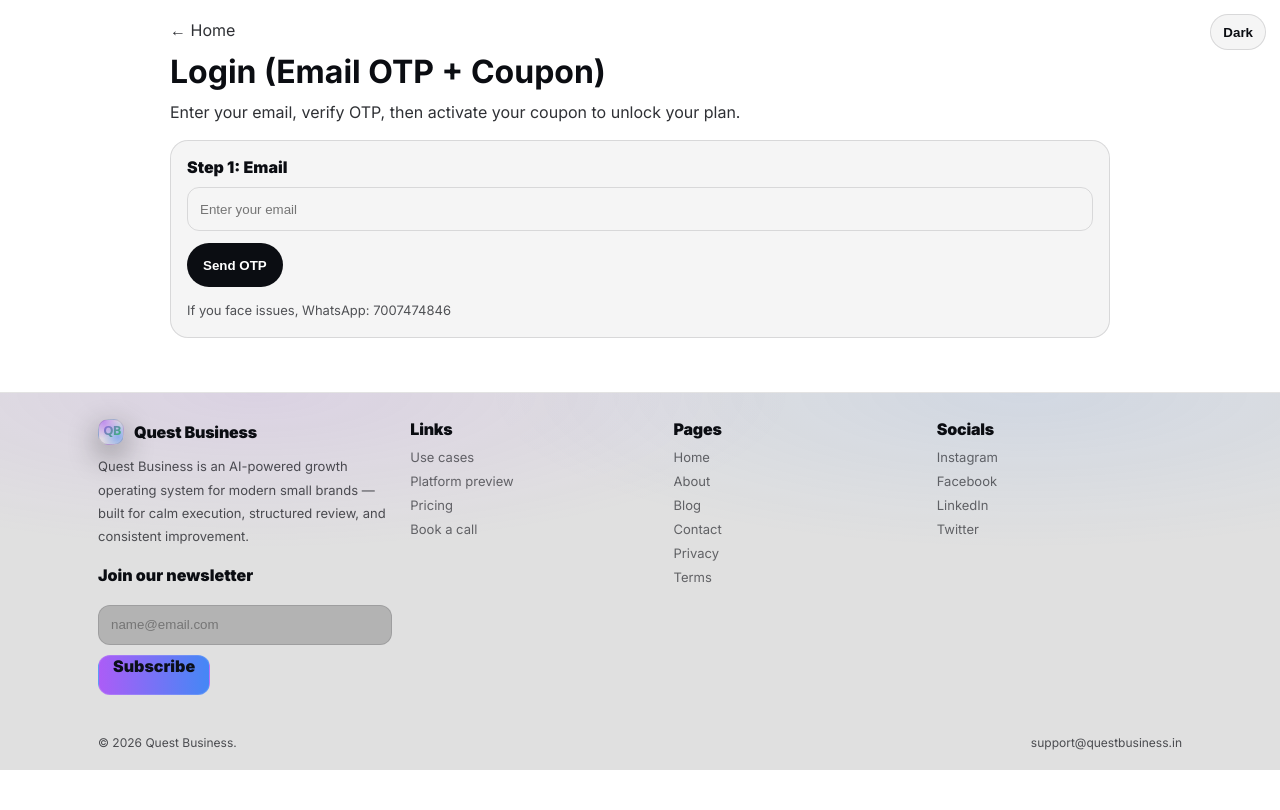
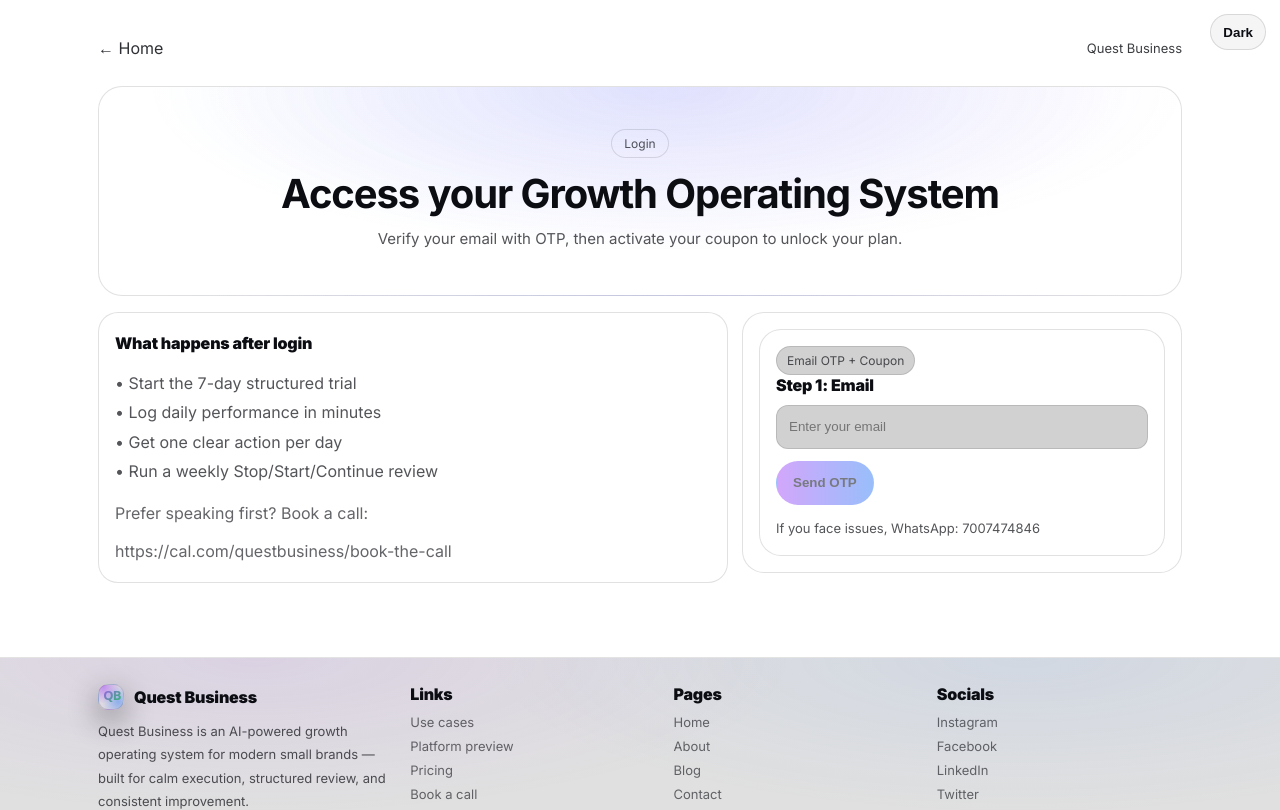
Before and after one commit to Vinayakfreak/questbusiness-web, a Next.js app: page /login in a window 1280 px wide. Shown: the top 810 px of the page. Built offline with nearby package versions, Linux system fonts and the light colour scheme; no server answers.

Commit message:
Redesign login page to premium layout

```diff
--- a/src/app/login/LoginClient.tsx
+++ b/src/app/login/LoginClient.tsx
@@ -2,23 +2,16 @@
 
 import React, { useMemo, useState } from "react";
 import { supabase } from "@/lib/supabaseClient";
+import styles from "./loginClient.module.css";
 
 export default function LoginClient() {
   if (!supabase) {
     return (
-      <div
-        style={{
-          marginTop: 14,
-          border: "1px solid var(--border)",
-          borderRadius: 18,
-          padding: 16,
-          background: "var(--panel)",
-        }}
-      >
-        <div style={{ fontWeight: 900 }}>Server not configured yet</div>
-        <div style={{ marginTop: 8, opacity: 0.85, lineHeight: 1.7 }}>
+      <div className={styles.box}>
+        <div className={styles.step}>Server not configured yet</div>
+        <div className={styles.help} style={{ opacity: 0.85 }}>
           Missing Supabase environment variables. Add in Vercel:
-          <ul style={{ marginTop: 8, paddingLeft: 18, opacity: 0.9 }}>
+          <ul style={{ marginTop: 8, paddingLeft: 18, opacity: 0.9, lineHeight: 1.9 }}>
             <li>NEXT_PUBLIC_SUPABASE_URL</li>
             <li>NEXT_PUBLIC_SUPABASE_ANON_KEY</li>
             <li>SUPABASE_SERVICE_ROLE_KEY (server only)</li>
@@ -99,34 +92,24 @@
   }
 
   return (
-    <div
-      style={{
-        marginTop: 14,
-        border: "1px solid var(--border)",
-        borderRadius: 18,
-        padding: 16,
-        background: "var(--panel)",
-      }}
-    >
-      {msg ? (
-        <div style={{ marginBottom: 10, opacity: 0.9 }}>
-          {msg}
-        </div>
-      ) : null}
+    <div className={styles.box}>
+      <div className={styles.badge}>Email OTP + Coupon</div>
+      {msg ? <div className={styles.msg}>{msg}</div> : null}
 
       {step === "email" ? (
         <>
-          <div style={{ fontWeight: 900 }}>Step 1: Email</div>
+          <div className={styles.step}>Step 1: Email</div>
           <input
             value={email}
             onChange={(e) => setEmail(e.target.value)}
             placeholder="Enter your email"
-            style={{ width: "100%", marginTop: 10, height: 44, borderRadius: 12, border: "1px solid var(--border)", background: "transparent", color: "var(--fg)", padding: "0 12px" }}
+            className={styles.input}
           />
           <button
             onClick={sendOtp}
             disabled={busy || !email.trim()}
-            style={{ marginTop: 12, height: 44, padding: "0 16px", borderRadius: 999, background: "var(--fg)", color: "var(--bg)", fontWeight: 900, border: 0, cursor: "pointer" }}
+            className={`${styles.btn} ${styles.btnPrimary}`}
+            style={{ marginTop: 12 }}
           >
             {busy ? "Sending…" : "Send OTP"}
           </button>
@@ -135,26 +118,22 @@
 
       {step === "otp" ? (
         <>
-          <div style={{ fontWeight: 900 }}>Step 2: OTP</div>
+          <div className={styles.step}>Step 2: OTP</div>
           <input
             value={otp}
             onChange={(e) => setOtp(e.target.value)}
             placeholder="Enter OTP"
-            style={{ width: "100%", marginTop: 10, height: 44, borderRadius: 12, border: "1px solid var(--border)", background: "transparent", color: "var(--fg)", padding: "0 12px" }}
+            className={styles.input}
           />
-          <div style={{ display: "flex", gap: 10, flexWrap: "wrap", marginTop: 12 }}>
+          <div className={styles.row}>
             <button
               onClick={verifyOtp}
               disabled={busy || !otp.trim()}
-              style={{ height: 44, padding: "0 16px", borderRadius: 999, background: "var(--fg)", color: "var(--bg)", fontWeight: 900, border: 0, cursor: "pointer" }}
+              className={`${styles.btn} ${styles.btnPrimary}`}
             >
               {busy ? "Verifying…" : "Verify OTP"}
             </button>
-            <button
-              onClick={() => setStep("email")}
-              disabled={busy}
-              style={{ height: 44, padding: "0 16px", borderRadius: 999, background: "transparent", color: "var(--fg)", fontWeight: 900, border: "1px solid var(--border)", cursor: "pointer" }}
-            >
+            <button onClick={() => setStep("email")} disabled={busy} className={styles.btn}>
               Change email
             </button>
           </div>
@@ -163,30 +142,28 @@
 
       {step === "coupon" ? (
         <>
-          <div style={{ fontWeight: 900 }}>Step 3: Coupon</div>
+          <div className={styles.step}>Step 3: Coupon</div>
           <input
             value={coupon}
             onChange={(e) => setCoupon(e.target.value)}
             placeholder="QB-XXXX-XXXX-XXXX"
-            style={{ width: "100%", marginTop: 10, height: 44, borderRadius: 12, border: "1px solid var(--border)", background: "transparent", color: "var(--fg)", padding: "0 12px", letterSpacing: "0.5px" }}
+            className={styles.input}
+            style={{ letterSpacing: "0.5px" }}
           />
           <button
             onClick={activateCoupon}
             disabled={busy || normalizedCoupon.length < 8}
-            style={{ marginTop: 12, height: 44, padding: "0 16px", borderRadius: 999, background: "var(--fg)", color: "var(--bg)", fontWeight: 900, border: 0, cursor: "pointer" }}
+            className={`${styles.btn} ${styles.btnPrimary}`}
+            style={{ marginTop: 12 }}
           >
             {busy ? "Activating…" : "Activate coupon"}
           </button>
         </>
       ) : null}
 
-      {step === "done" ? (
-        <div style={{ fontWeight: 900 }}>Done. You’re unlocked.</div>
-      ) : null}
+      {step === "done" ? <div className={styles.step}>Done. You’re unlocked.</div> : null}
 
-      <div style={{ marginTop: 12, opacity: 0.7, fontSize: 13, lineHeight: 1.7 }}>
-        If you face issues, WhatsApp: 7007474846
-      </div>
+      <div className={styles.help}>If you face issues, WhatsApp: 7007474846</div>
     </div>
   );
 }
--- /dev/null
+++ b/src/app/login/login.module.css
@@ -0,0 +1,12 @@
+.wrap{max-width:1120px;margin:0 auto;padding:28px 18px 40px}
+.top{display:flex;align-items:center;justify-content:space-between;gap:16px;padding:10px 0 18px}
+.title{opacity:.8;font-size:13px}
+.hero{margin-top:10px;border:1px solid var(--border);border-radius:24px;background:radial-gradient(900px 300px at 50% 0%, rgba(59,130,246,.12), transparent 55%),radial-gradient(900px 300px at 55% 0%, rgba(168,85,247,.10), transparent 55%),rgba(255,255,255,.03);padding:42px 28px;text-align:center}
+.pill{display:inline-flex;align-items:center;justify-content:center;padding:6px 12px;border-radius:999px;border:1px solid var(--border);background:rgba(255,255,255,.03);font-size:12px;color:var(--muted)}
+.h1{margin-top:14px;font-size:40px;letter-spacing:-1.1px;line-height:1.08}
+.sub{margin:10px auto 0;max-width:820px;color:var(--muted);line-height:1.85;font-size:15px}
+.grid{margin-top:16px;display:grid;grid-template-columns:1fr 440px;gap:14px;align-items:start}
+.side{border:1px solid var(--border);border-radius:20px;background:rgba(255,255,255,.03);padding:16px;color:var(--muted);line-height:1.85}
+.sideTitle{font-weight:900;color:var(--fg);letter-spacing:-.2px}
+.card{border:1px solid var(--border);border-radius:22px;background:rgba(255,255,255,.03);padding:16px}
+@media(max-width:980px){.grid{grid-template-columns:1fr}.h1{font-size:34px}}
--- /dev/null
+++ b/src/app/login/loginClient.module.css
@@ -0,0 +1,11 @@
+.box{border:1px solid var(--border);border-radius:22px;background:rgba(255,255,255,.03);padding:16px}
+.msg{margin-bottom:10px;opacity:.9;line-height:1.7}
+.step{font-weight:900;letter-spacing:-.2px}
+.input{width:100%;margin-top:10px;height:44px;border-radius:12px;border:1px solid var(--border);background:rgba(0,0,0,.18);color:var(--fg);padding:0 12px;outline:none}
+.input:focus{border-color:rgba(59,130,246,.5);box-shadow:0 0 0 4px rgba(59,130,246,.10)}
+.row{display:flex;gap:10px;flex-wrap:wrap;margin-top:12px}
+.btn{height:44px;padding:0 16px;border-radius:999px;border:1px solid var(--border);background:transparent;color:var(--fg);font-weight:900;cursor:pointer}
+.btnPrimary{background:linear-gradient(90deg, rgba(168,85,247,.95), rgba(59,130,246,.95));color:#0b0f19;border-color:transparent}
+.btn:disabled{opacity:.55;cursor:not-allowed}
+.help{margin-top:12px;opacity:.7;font-size:13px;line-height:1.7}
+.badge{display:inline-flex;align-items:center;justify-content:center;padding:6px 10px;border-radius:999px;border:1px solid var(--border);background:rgba(0,0,0,.18);color:var(--muted);font-size:12px}
--- a/src/app/login/page.tsx
+++ b/src/app/login/page.tsx
@@ -1,17 +1,48 @@
 import Link from "next/link";
+import styles from "./login.module.css";
 import LoginClient from "./LoginClient";
 
 export default function LoginPage() {
   return (
-    <div style={{ maxWidth: 980, margin: "0 auto", padding: 20 }}>
-      <Link href="/" style={{ opacity: 0.85 }}>
-        ← Home
-      </Link>
-      <h1 style={{ marginTop: 12 }}>Login (Email OTP + Coupon)</h1>
-      <p style={{ marginTop: 8, opacity: 0.85, lineHeight: 1.7 }}>
-        Enter your email, verify OTP, then activate your coupon to unlock your plan.
-      </p>
-      <LoginClient />
+    <div className={styles.wrap}>
+      <header className={styles.top}>
+        <Link href="/" style={{ opacity: 0.85 }}>
+          ← Home
+        </Link>
+        <div className={styles.title}>Quest Business</div>
+      </header>
+
+      <section className={styles.hero}>
+        <div className={styles.pill}>Login</div>
+        <h1 className={styles.h1}>Access your Growth Operating System</h1>
+        <p className={styles.sub}>
+          Verify your email with OTP, then activate your coupon to unlock your plan.
+        </p>
+      </section>
+
+      <section className={styles.grid}>
+        <div className={styles.side}>
+          <div className={styles.sideTitle}>What happens after login</div>
+          <div style={{ marginTop: 10 }}>
+            • Start the 7-day structured trial
+            <br />• Log daily performance in minutes
+            <br />• Get one clear action per day
+            <br />• Run a weekly Stop/Start/Continue review
+          </div>
+          <div style={{ marginTop: 12, opacity: 0.9 }}>
+            Prefer speaking first? Book a call:
+            <div style={{ marginTop: 8 }}>
+              <a href="https://cal.com/questbusiness/book-the-call" target="_blank" rel="noreferrer">
+                https://cal.com/questbusiness/book-the-call
+              </a>
+            </div>
+          </div>
+        </div>
+
+        <div className={styles.card}>
+          <LoginClient />
+        </div>
+      </section>
     </div>
   );
 }
```
